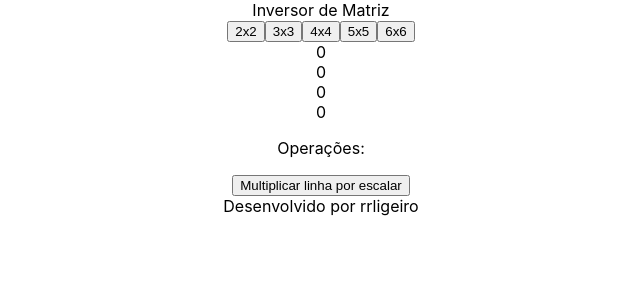
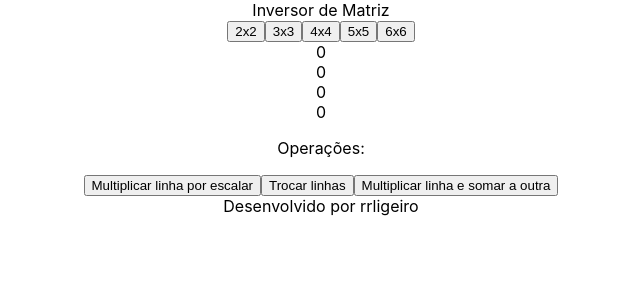
Before and after one commit to rrligeiro/matrix-inverter, a React (Create React App) app: page / in a window 1280 px wide. Both pictures are taken after a click on the button "Escalonamento". Shown: the top 300 px of the page, without its empty margins (319-959 px from the left). Built offline with nearby package versions, Linux system fonts and the light colour scheme.

Commit message:
Add matrix operations without number fields

```diff
--- a/src/components/MatrixField/MatrixField.js
+++ b/src/components/MatrixField/MatrixField.js
@@ -45,11 +45,27 @@ export default function MatrixField(){
   }
 
   function mutiplyByScalar(scalar, line){
-    for (let i = 0; i < matrixSize; i++) {
+    for (let i = 0; i < matrix[line].length; i++) {
       matrix[line][i] = matrix[line][i]*scalar
     }
     setMatrix(matrix.map((e)=>{return e.map((e)=>{return e})}));
-    console.log(matrix);
+    console.log(matrix)
+  }
+
+  function changeLines(line1, line2){
+    let tempArray = matrix[line1];
+    matrix[line1] = matrix[line2];
+    matrix[line2] = tempArray;
+    setMatrix(matrix.map((e)=>{return e.map((e)=>{return e})}));
+    console.log(matrix)
+  }
+
+  function multiplyAndSumLines(scalar, line1, line2){
+    for (let i = 0; i < matrix[line1].length; i++) {
+      matrix[line2][i] = matrix[line2][i] + (matrix[line1][i]*scalar);
+    }
+    setMatrix(matrix.map((e)=>{return e.map((e)=>{return e})}));
+    console.log(matrix)
   }
 
   function matrixDisplay(){
@@ -57,7 +73,9 @@ export default function MatrixField(){
       <div>
         {matrix.map((e) => {return(e.map((e)=> {return(<div>{e}</div>)}))})}
         <p>Operações:</p>
-        <button type="button" onClick={()=>{mutiplyByScalar(3, 1)}}>Multiplicar linha por escalar</button>
+        <button type="button" onClick={()=>{mutiplyByScalar(2, 1)}}>Multiplicar linha por escalar</button>
+        <button type="button" onClick={()=>{changeLines(0, 1)}}>Trocar linhas</button>
+        <button type="button" onClick={()=>{multiplyAndSumLines(-2, 1, 0)}}>Multiplicar linha e somar a outra</button>
       </div>
     )
   }
```
